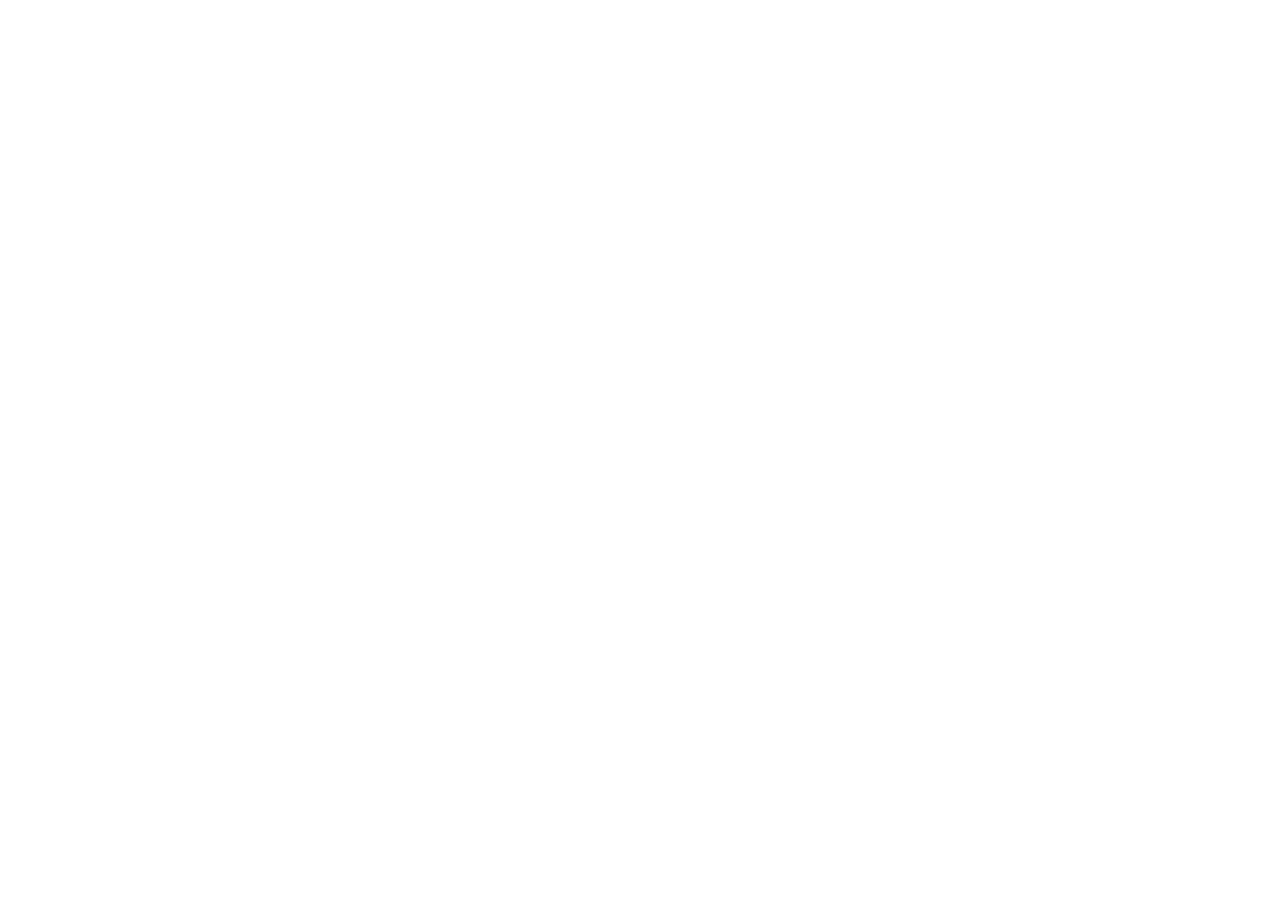
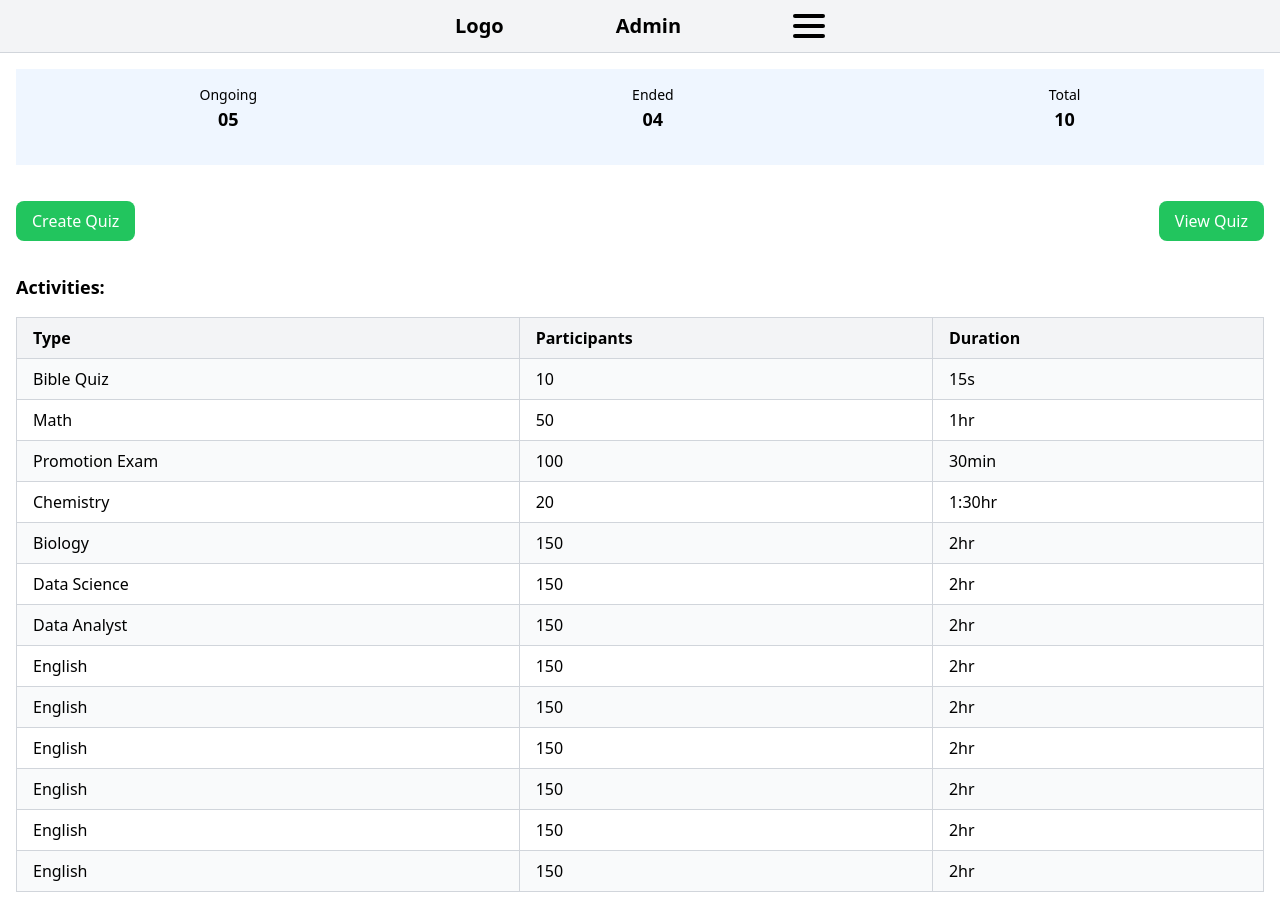
Before and after one commit to bethel-oluwatobi/Examer, a React (Vite) app: page /1/admin in a window 1280 px wide. Before the commit this address had no page. Before the commit the page ends 800 px from the top, so only its background shows below. Built offline with nearby package versions, Linux system fonts and the light colour scheme.

Commit message:
i added am amin page

```diff
--- /dev/null
+++ b/src/components/FormSchema/MenuBar.tsx
@@ -0,0 +1,51 @@
+import React, { useState } from "react";
+
+const MenuBar: React.FC = () => {
+  const [isOpen, setIsOpen] = useState(false);
+
+  const toggleMenu = () => {
+    setIsOpen(!isOpen);
+  };
+
+  return (
+    <div className="relative">
+      {/* Hamburger Icon */}
+      <button
+        onClick={toggleMenu}
+        className="flex flex-col justify-between w-8 h-6 focus:outline-none"
+      >
+        {!isOpen ? (
+          // Hamburger Menu
+          <>
+            <span className="block w-full h-1 bg-black rounded"></span>
+            <span className="block w-full h-1 bg-black rounded"></span>
+            <span className="block w-full h-1 bg-black rounded"></span>
+          </>
+        ) : (
+          // X Icon
+          <div className="w-full h-full flex justify-center items-center">
+            <span className="absolute block w-full h-1 bg-black rotate-45 transform"></span>
+            <span className="absolute block w-full h-1 bg-black -rotate-45 transform"></span>
+          </div>
+        )}
+      </button>
+
+      {/* Menu Items */}
+      {isOpen && (
+        <div className="absolute right-0 mt-2 w-48 bg-white shadow-lg rounded-lg py-2">
+          <a href="#" className="block px-4 py-2 hover:bg-gray-100">
+            Home
+          </a>
+          <a href="#" className="block px-4 py-2 hover:bg-gray-100">
+            About Us
+          </a>
+          <a href="#" className="block px-4 py-2 hover:bg-gray-100">
+            Contact
+          </a>
+        </div>
+      )}
+    </div>
+  );
+};
+
+export default MenuBar;
--- a/src/pages/AllRoutes.tsx
+++ b/src/pages/AllRoutes.tsx
@@ -1,7 +1,7 @@
 // this is where allThe pages would be connexted together via routing system
 
 import { Route, Routes } from "react-router-dom"
-import { StartQuiz,Answers,Questions, Result } from "./participant/exports"
+import { StartQuiz,Answers,Questions, Result, Admin } from "./participant/exports"
 import { ParticipantLayouts } from "../layouts/participants/ParticipantLayouts"
 
 
@@ -9,6 +9,7 @@ import { ParticipantLayouts } from "../layouts/participants/ParticipantLayouts"
 // questiins page
 // result page
 // answers page
+// admin page
 
 export const AllRoutes = () => {
     return (
@@ -17,6 +18,8 @@ export const AllRoutes = () => {
                 <Route path="/:id/questions/:id" element={ <Questions /> }/>
                 <Route path="/:id/results" element={ <Result /> }/>
                 <Route path="/:id/answers" element={ <Answers /> }/>
+                <Route path="/:id/admin" element={<Admin />} />
+
         </Routes>
     )
 }
--- /dev/null
+++ b/src/pages/participant/Admin/ActivitiesTable.tsx
@@ -0,0 +1,86 @@
+import React, { useState, useEffect } from "react";
+// import axios from "axios"; // this is for the db
+
+interface Activity {
+  type: string;
+  participants: number;
+  duration: string;
+}
+
+// export const ActivitiesTable: React.FC = () => {
+//   const [activities, setActivities] = useState<Activity[]>([]);
+//   const [loading, setLoading] = useState(true);
+//   const [error, setError] = useState<string | null>(null);
+
+//   useEffect(() => {
+//     const fetchActivities = async () => {
+//       try {
+//         const response = await axios.get<Activity[]>('/api/activities'); // Replace with your API endpoint
+//         setActivities(response.data);
+//         setLoading(false);
+//       } catch (err) {
+//         setError('Failed to fetch activities');
+//         setLoading(false);
+//       }
+//     };
+
+//     fetchActivities();
+//   }, []);
+
+//   if (loading) return <div>Loading...</div>;
+//   if (error) return <div>Error: {error}</div>;
+
+// this is for when you want to connect it to the db i will comment it for now because am not making us of it
+
+const activities: Activity[] = [
+  { type: "Bible Quiz", participants: 10, duration: "15s" },
+  { type: "Math", participants: 50, duration: "1hr" },
+  { type: "Promotion Exam", participants: 100, duration: "30min" },
+  { type: "Chemistry", participants: 20, duration: "1:30hr" },
+  { type: "Biology", participants: 150, duration: "2hr" },
+  { type: "Data Science", participants: 150, duration: "2hr" },
+
+  { type: "Data Analyst", participants: 150, duration: "2hr" },
+  { type: "English", participants: 150, duration: "2hr" },
+  { type: "English", participants: 150, duration: "2hr" },
+  { type: "English", participants: 150, duration: "2hr" },
+  { type: "English", participants: 150, duration: "2hr" },
+  { type: "English", participants: 150, duration: "2hr" },
+  { type: "English", participants: 150, duration: "2hr" },
+];
+
+export const ActivitiesTable: React.FC = () => {
+  return (
+    <section className="p-4">
+      <h2 className="text-lg font-semibold mb-4">Activities:</h2>
+      <table className="w-full border-collapse border border-gray-300">
+        <thead>
+          <tr className="bg-gray-100">
+            <th className="border border-gray-300 px-4 py-2 text-left">Type</th>
+            <th className="border border-gray-300 px-4 py-2 text-left">
+              Participants
+            </th>
+            <th className="border border-gray-300 px-4 py-2 text-left">
+              Duration
+            </th>
+          </tr>
+        </thead>
+        <tbody>
+          {activities.map((activity, index) => (
+            <tr key={index} className={index % 2 === 0 ? "bg-gray-50" : ""}>
+              <td className="border border-gray-300 px-4 py-2">
+                {activity.type}
+              </td>
+              <td className="border border-gray-300 px-4 py-2">
+                {activity.participants}
+              </td>
+              <td className="border border-gray-300 px-4 py-2">
+                {activity.duration}
+              </td>
+            </tr>
+          ))}
+        </tbody>
+      </table>
+    </section>
+  );
+};
--- /dev/null
+++ b/src/pages/participant/Admin/Admin.tsx
@@ -0,0 +1,15 @@
+import React from "react";
+
+import { ActivitiesTable } from "./ActivitiesTable";
+import { Header } from "./Header";
+import { Dashboard } from "./Dashboard";
+
+export const Admin: React.FC = () => {
+  return (
+    <div>
+      <Header />
+      <Dashboard />
+      <ActivitiesTable />
+    </div>
+  );
+};
--- /dev/null
+++ b/src/pages/participant/Admin/Dashboard.tsx
@@ -0,0 +1,47 @@
+import React from "react";
+import { useNavigate } from "react-router-dom";
+
+export const Dashboard: React.FC = () => {
+  const navigate = useNavigate();
+
+  const handleCreateQuiz = () => {
+    navigate("/:id/create-quiz");
+  };
+  const handleAnswers = () => {
+    navigate("/:id/answers");
+  };
+  return (
+    <section className="p-4 ">
+      <div className="p-4 text-center bg-blue-50">
+        <div className="flex justify-around mb-4">
+          <div className="mr-10">
+            <h3 className="text-sm font-medium">Ongoing</h3>
+            <p className="text-lg font-bold">05</p>
+          </div>
+          <div>
+            <h3 className="text-sm font-medium">Ended</h3>
+            <p className="text-lg font-bold">04</p>
+          </div>
+          <div className="ml-10">
+            <h3 className="text-sm font-medium">Total</h3>
+            <p className="text-lg font-bold">10</p>
+          </div>
+        </div>
+      </div>
+      <div className="space-x-4 mt-9 justify-between flex">
+        <button
+          className="px-4 py-2 bg-green-500 text-white rounded-lg hover:bg-green-600"
+          onClick={handleCreateQuiz}
+        >
+          Create Quiz
+        </button>
+        <button
+          className="px-4 py-2 bg-green-500 text-white rounded-lg hover:bg-green-600"
+          onClick={handleAnswers}
+        >
+          View Quiz
+        </button>
+      </div>
+    </section>
+  );
+};
--- /dev/null
+++ b/src/pages/participant/Admin/Header.tsx
@@ -0,0 +1,14 @@
+import React from "react";
+import MenuBar from "../../../components/FormSchema/MenuBar";
+
+export const Header: React.FC = () => {
+  return (
+    <div className="flex justify-center  items-center px-2 py-3 bg-gray-100 border-b border-gray-300">
+      <div className="flex items-center  gap-28">
+        <h1 className="font-semibold text-xl text-black">Logo</h1>
+        <h1 className="text-xl font-bold ">Admin</h1>
+        <MenuBar />
+      </div>
+    </div>
+  );
+};
--- a/src/pages/participant/exports.tsx
+++ b/src/pages/participant/exports.tsx
@@ -2,3 +2,4 @@ export {StartQuiz } from './StartQuiz'
 export { Questions } from './Questions'
 export {  Answers } from './Answers'
 export { Result } from './Result'
+export { Admin } from "./Admin/Admin";
```
